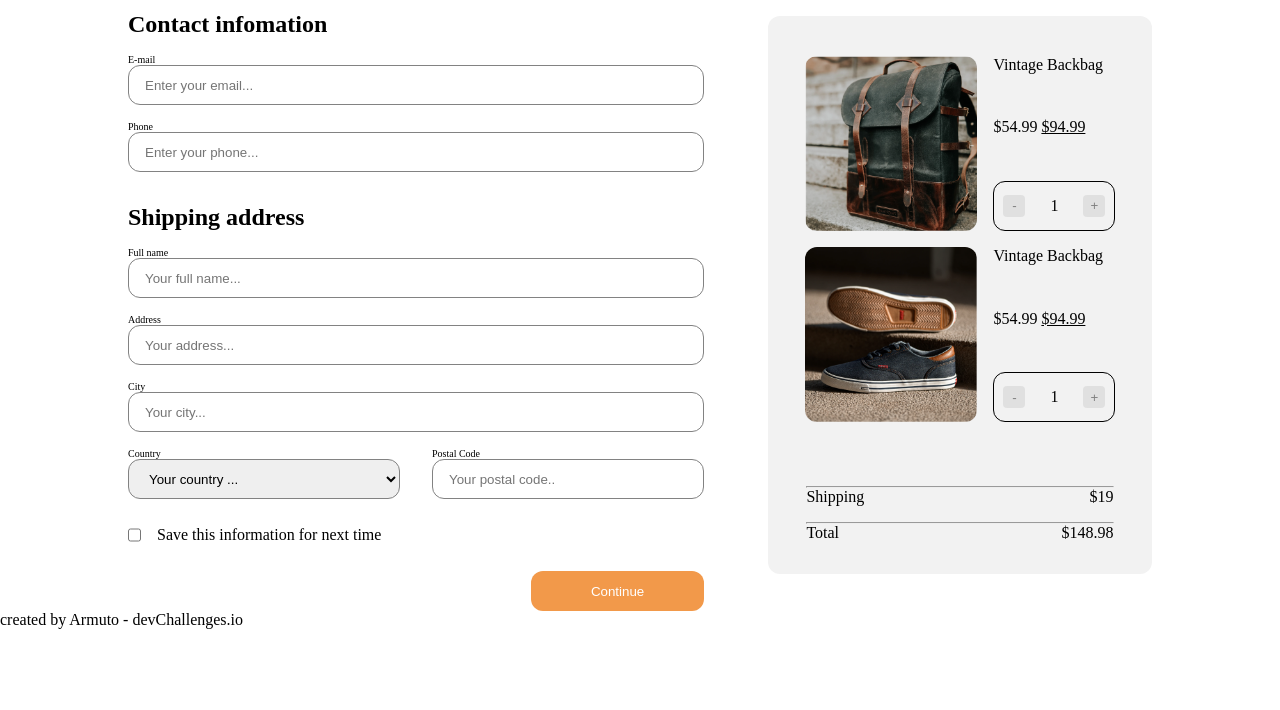
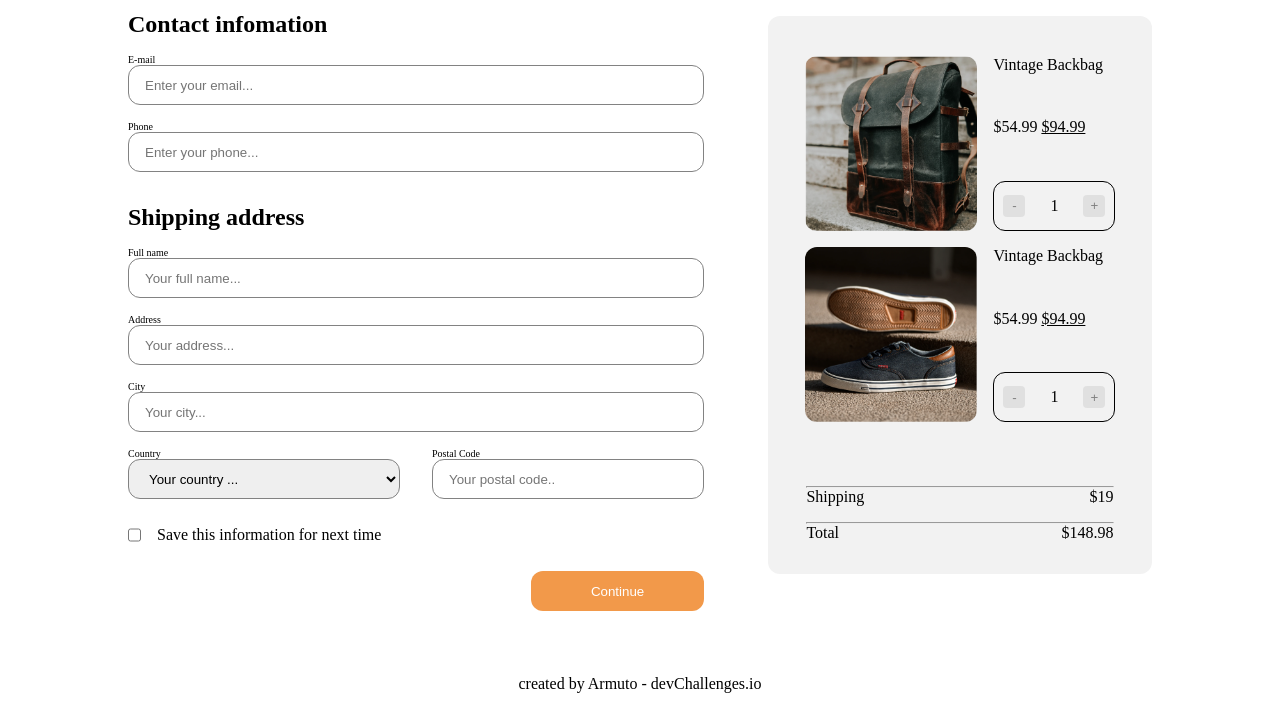
Before and after one commit to Armuto/Checkout-Page-Armuto, a plain HTML site: page index.html in a window 1280 px wide. Shown: the part 90-800 px from the top of the page. Drawn offline with Linux system fonts and the light colour scheme.

Commit message:
second commit

```diff
--- a/index.html
+++ b/index.html
@@ -4,7 +4,7 @@
     <meta charset="UTF-8" />
     <meta name="viewport" content="width=device-width, initial-scale=1.0" />
     <link rel="stylesheet" href="style.css">
-    <title>Document</title>
+    <title>Checkout-Page-Armuto</title>
   </head>
   <body>
     <header>
@@ -98,7 +98,7 @@
       </section>
     </main>
     <footer>
-      created by Armuto - devChallenges.io
+     <p>created by Armuto - devChallenges.io</p>
     </footer>
   </body>
 </html>
--- a/style.css
+++ b/style.css
@@ -137,6 +137,10 @@ input[type="checkbox"] {
 .contenedor__informacion__form__segundo__boton__continuar input:hover {
   filter: invert(1);
 }
+footer{
+    margin-top: 4rem;
+    text-align: center;
+}
 @media (min-width: 1024px) {
   .contenedor {
     flex-direction: row-reverse;
```
Also changed, not shown: 1 other file.
